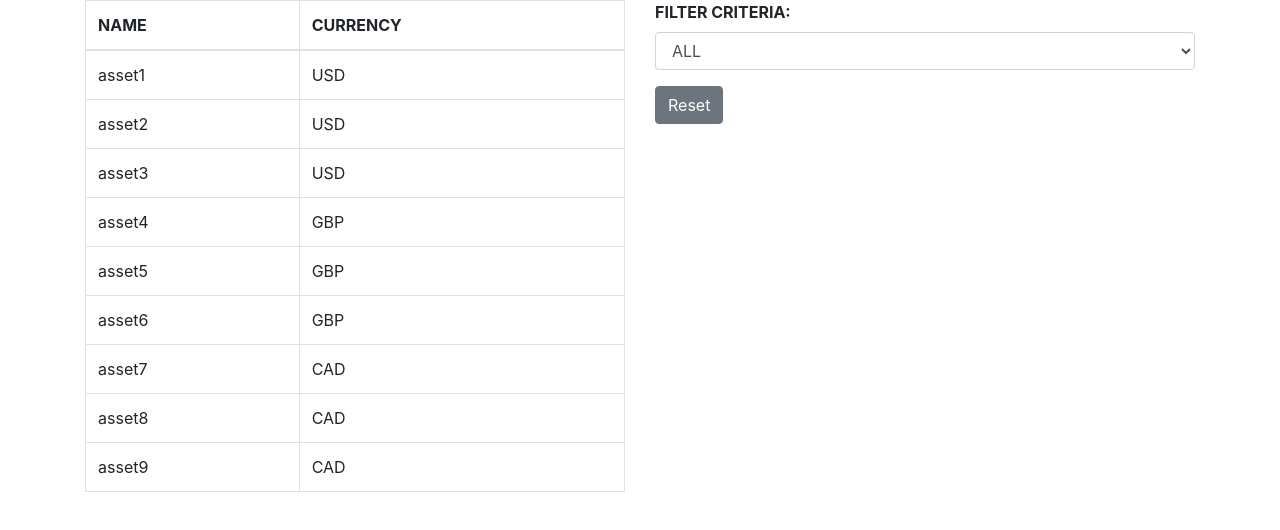
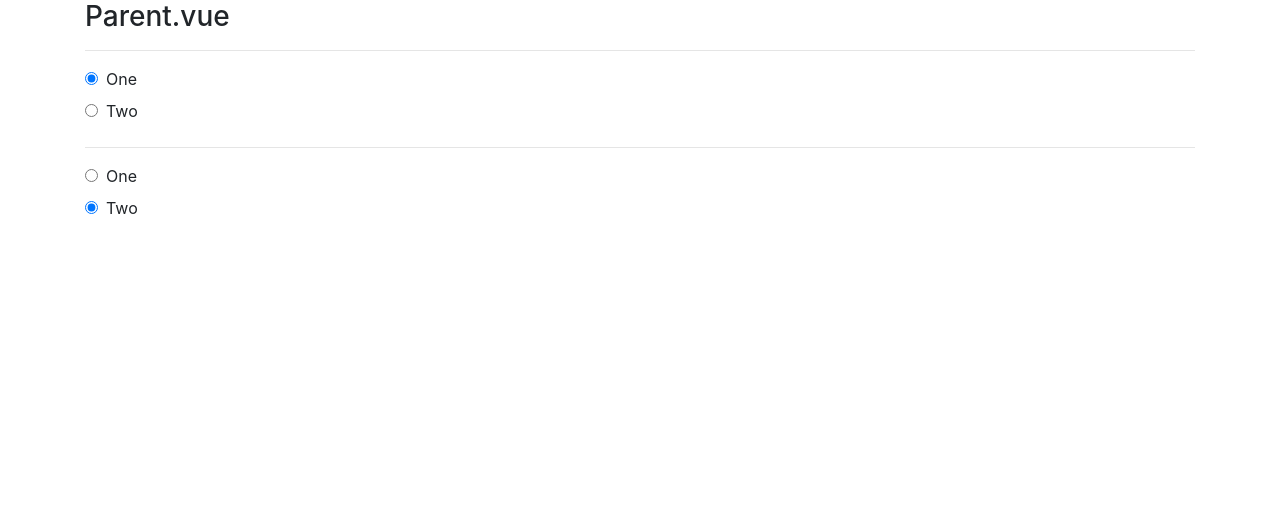
Before and after one commit to UniquelySimilar/vue-sandbox, a Vue app: page /routetwo in a window 1280 px wide. Shown: the top 530 px of the page. Built offline with nearby package versions, Linux system fonts and the light colour scheme.

Commit message:
stackoverflow: radio button vuex

```diff
--- a/src/App.vue
+++ b/src/App.vue
@@ -1,16 +1,16 @@
 <template>
   <div id="app" class="container">
-    <clear-filters />
+    <parent />
   </div>
 </template>
 
 <script>
-  import ClearFilters from '@/components/stackoverflow/clear-filters/ClearFilters'
+  import Parent from '@/components/stackoverflow/radio-button-vuex/Parent'
 
   export default {
     name: 'App',
     components: {
-      ClearFilters
+      Parent
     },
     data() {
       return {
--- /dev/null
+++ b/src/components/stackoverflow/radio-button-vuex/Parent.vue
@@ -0,0 +1,17 @@
+<template>
+  <div class="parent">
+    <h3>Parent.vue</h3>
+    <radio-button-vuex :pickedIndex="0" />
+    <radio-button-vuex :pickedIndex="1" />
+  </div>
+</template>
+
+<script>
+  import RadioButtonVuex from './RadioButtonVuex.vue'
+
+  export default {
+    components: {
+      RadioButtonVuex
+    }
+  }
+</script>
--- /dev/null
+++ b/src/components/stackoverflow/radio-button-vuex/RadioButtonVuex.vue
@@ -0,0 +1,41 @@
+<template>
+  <div class="radio-button-vuex">
+    <hr>
+    <div class="row">
+      <div class="col-md-6">
+        <input type="radio" value="One" v-model="picked">
+        <label>One</label>
+        <br>
+        <input type="radio" value="Two" v-model="picked">
+        <label>Two</label>
+      </div>
+    </div>
+  </div>
+</template>
+
+<script>
+  export default {
+    props: {
+      pickedIndex: {
+        type: Number,
+        required: true
+      }
+    },
+    computed: {
+      picked: {
+        get() {
+          return this.$store.state.radioSelections[this.pickedIndex].picked;
+        },
+        set(newValue) {
+          this.$store.commit('updateSelection', { index: this.pickedIndex, newValue: newValue });
+        }
+      }
+    },
+  }
+</script>
+
+<style scoped>
+  label {
+    margin-left: 0.5rem;
+  }
+</style>
--- /dev/null
+++ b/src/components/stackoverflow/radio-button-vuex/store/index.js
@@ -0,0 +1,22 @@
+import Vue from 'vue'
+import Vuex from 'vuex'
+
+Vue.use(Vuex);
+
+export default new Vuex.Store({
+  state: {
+    radioSelections: [
+      {
+        picked: 'One'
+      },
+      {
+        picked: 'Two'
+      }
+    ]
+  },
+  mutations: {
+    updateSelection(state, payload) {
+      state.radioSelections[payload.index].picked = payload.newValue;
+    }
+  }
+})
--- a/src/main.js
+++ b/src/main.js
@@ -5,7 +5,7 @@ import App from './App.vue'
 //import router from '@/components/stackoverflow/router-link/router'
 
 //import store from './store'
-//import store from '@/components/stackoverflow/router-link/store'
+import store from '@/components/stackoverflow/radio-button-vuex/store'
 
 import 'bootstrap/dist/css/bootstrap.css'
 // Uncomment when using Bootstrap components
@@ -16,6 +16,6 @@ Vue.config.productionTip = false
 
 new Vue({
   // router,
-  // store,
+  store,
   render: h => h(App),
 }).$mount('#app')
```
